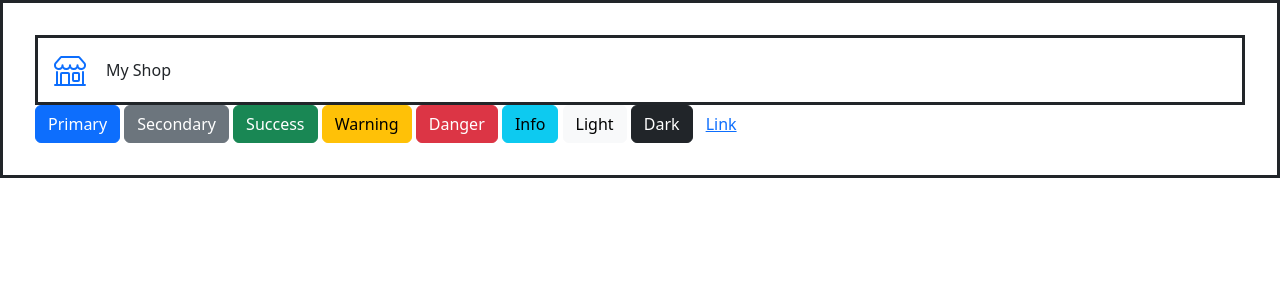
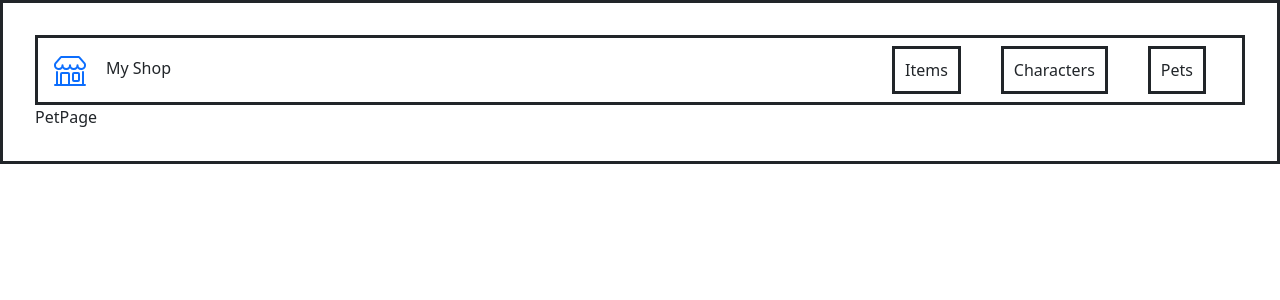
Before and after one commit to madsaintis/my-shop, a React (Vite) app in the folder client/: page /pets in a window 1280 px wide. Shown: the top 300 px of the page. Built offline with nearby package versions, Linux system fonts and the light colour scheme.

Commit message:
Added new pages for items, characters and pets

```diff
--- a/client/index.html
+++ b/client/index.html
@@ -9,14 +9,6 @@
       <button class="test">FirstButton</button>
       <button class="test">Second Button</button>
     </div>
-    <script>
-
-      // document.body.innerHTML = "<button>Hello</button>";
-      console.log(document.querySelector('.test').innerText)
-      //console.log(document.querySelector('test').innerHTML);
-
-      // console.log(document.body.innerHTML);
-
-    </script>
+    <script type="module" src="/src/main.jsx"></script>
   </body>
 </html>
--- a/client/package.json
+++ b/client/package.json
@@ -13,7 +13,8 @@
     "bootstrap": "^5.3.2",
     "react": "^18.2.0",
     "react-bootstrap": "^2.9.0",
-    "react-dom": "^18.2.0"
+    "react-dom": "^18.2.0",
+    "react-router-dom": "^6.17.0"
   },
   "devDependencies": {
     "@types/react": "^18.2.15",
--- /dev/null
+++ b/client/pages/CharacterPage.jsx
@@ -0,0 +1,7 @@
+import React from 'react'
+
+export default function CharacterPage() {
+  return (
+    <div>CharacterPage</div>
+  )
+}
--- /dev/null
+++ b/client/pages/IndexPage.jsx
@@ -0,0 +1,20 @@
+
+import Button from 'react-bootstrap/Button';
+import { Route, Routes } from 'react-router-dom';
+
+export default function IndexPage() {
+  return (
+    <div>
+
+    <Button variant="primary">Primary</Button>
+    <Button variant="secondary">Secondary</Button>
+    <Button variant="success">Success</Button>
+    <Button variant="warning">Warning</Button>
+    <Button variant="danger">Danger</Button>
+    <Button variant="info">Info</Button>
+    <Button variant="light">Light</Button>
+    <Button variant="dark">Dark</Button>
+    <Button variant="link">Link</Button>
+    </div>
+  )
+}
--- /dev/null
+++ b/client/pages/ItemPage.jsx
@@ -0,0 +1,7 @@
+import React from 'react'
+
+export default function ItemPage() {
+  return (
+    <div>ItemPage</div>
+  )
+}
--- /dev/null
+++ b/client/pages/PetPage.jsx
@@ -0,0 +1,7 @@
+import React from 'react'
+
+export default function PetPage() {
+  return (
+    <div>PetPage</div>
+  )
+}
--- a/client/src/App.jsx
+++ b/client/src/App.jsx
@@ -1,27 +1,22 @@
-import { useState } from 'react'
-import reactLogo from './assets/react.svg'
-import viteLogo from '/vite.svg'
 import './App.scss'
 import Button from 'react-bootstrap/Button';
 import Header from './components/Header';
+import { Route, Routes } from 'react-router-dom';
+import IndexPage from '../pages/IndexPage';
+import ItemPage from '../pages/ItemPage';
+import CharacterPage from '../pages/CharacterPage';
+import PetPage from '../pages/PetPage';
 
 function App() {
-  const [count, setCount] = useState(0)
-
   return (
     <>
-
-      <Header />
-
-      <Button variant="primary">Primary</Button>{' '}
-      <Button variant="secondary">Secondary</Button>{' '}
-      <Button variant="success">Success</Button>{' '}
-      <Button variant="warning">Warning</Button>{' '}
-      <Button variant="danger">Danger</Button>{' '}
-      <Button variant="info">Info</Button>{' '}
-      <Button variant="light">Light</Button>{' '}
-      <Button variant="dark">Dark</Button>
-      <Button variant="link">Link</Button>
+    <Header />
+      <Routes>
+        <Route index element={<IndexPage />} />
+        <Route path="/items" element={<ItemPage />} />
+        <Route path="/characters" element={<CharacterPage />} />
+        <Route path="/pets" element={<PetPage />} />
+      </Routes>
     </>
   );
 }
--- a/client/src/App.scss
+++ b/client/src/App.scss
@@ -10,10 +10,21 @@
   padding: 1em;
   border-style: solid;
   align-items: center;
+  justify-content: space-between;
 }
 
 .header-title {
   margin-left: 20px;
+}
+
+.header-items, .header-characters, .header-pets {
+  margin: 0px 20px 0px 20px;
+  border: solid;
+  padding: 10px;
+
+  &:hover {
+    filter: drop-shadow(0 0 2em #646cffaa);
+  }
 }
 
 .logo {
--- a/client/src/components/Header.jsx
+++ b/client/src/components/Header.jsx
@@ -3,7 +3,8 @@ import React from 'react'
 export default function Header() {
     return (
         <div>
-            <header  className='header'>
+            <header className='header'>
+                <div className='header-title-logo'>
                     <a href="" className="logo">
                         <svg
                             className="logo"
@@ -15,6 +16,13 @@ export default function Header() {
                         </svg>
                     </a>
                     <span className="header-title">My Shop</span>
+                </div>
+
+                <div className='header-path'>
+                    <span className="header-items">Items</span>
+                    <span className="header-characters">Characters</span>
+                    <span className="header-pets">Pets</span>
+                </div>
             </header>
         </div>
     )
--- a/client/src/main.jsx
+++ b/client/src/main.jsx
@@ -1,9 +1,12 @@
 import React from 'react'
 import ReactDOM from 'react-dom/client'
 import App from './App.jsx'
+import { BrowserRouter } from 'react-router-dom'
 
 ReactDOM.createRoot(document.getElementById('root')).render(
   <React.StrictMode>
+    <BrowserRouter>
     <App />
+    </BrowserRouter>
   </React.StrictMode>,
 )
```
Also changed, not shown: 2 other files (tests, documents, lock files or other folders). Lines whose indentation alone changed are shown as unchanged.
